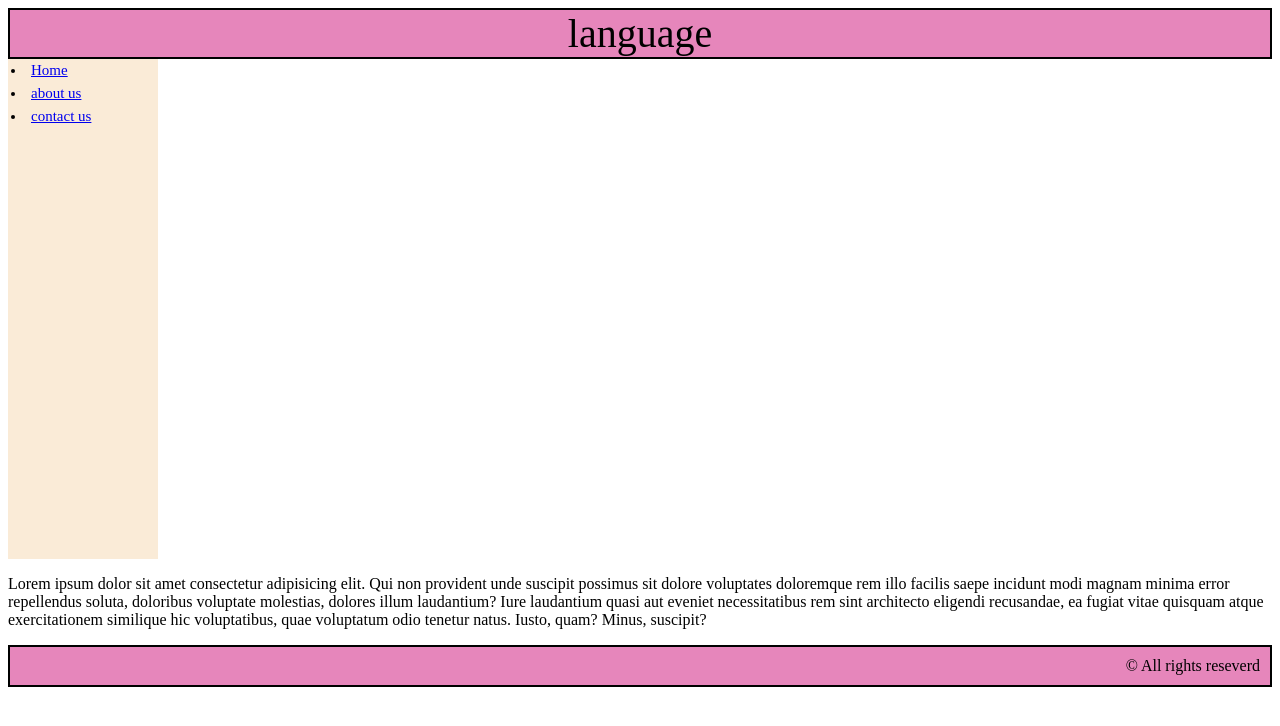
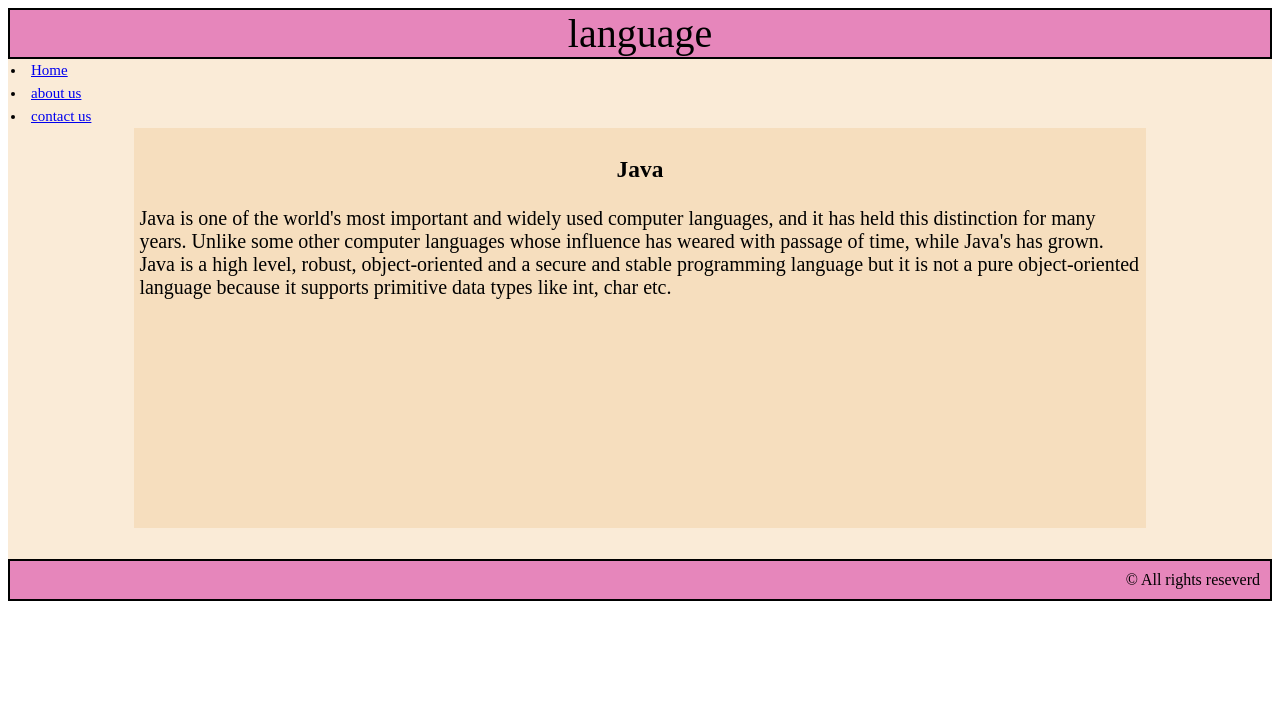
Before and after one commit to vanshitashah/html_css, a plain HTML site: page layout.html in a window 1280 px wide. Drawn offline with Linux system fonts and the light colour scheme.

Commit message:
add h1 and artical tag

```diff
--- a/layout.html
+++ b/layout.html
@@ -6,6 +6,10 @@
     <meta name="viewport" content="width=device-width, initial-scale=1.0">
     <title>Document</title>
     <style>
+        *
+        {
+            box-sizing: border-box;
+        }
         header{
             background-color: rgb(230, 134, 187);
             text-align: center;
@@ -15,20 +19,22 @@
         }
         section{
             background-color: antiquewhite;
-            width: 150px;
+            width: auto;
             height: 500px;
             font-size: 15px;
             margin: 0;
-            display: inline-block
+
         }
+
         li{
             padding: 3px;
         }
-        nav, article {
-    width: 100%;
-    height: auto;
-    display: inline-flexbox;
-  }
+        nav
+        {
+
+
+        }
+
 
         footer{
             text-align: right;
@@ -36,7 +42,34 @@
             border: 2px solid black;
             background-color:rgb(230, 134, 187);
         }
+        section{
+            display: inline-block;
+            background-color: antiquewhite;
+            border: 2 px solid brown ;
+        }
+        section::after{
+            display: flex;
+            text-align: center;
+
+        }
         article{
+            background-color: rgb(246, 222, 190);
+            margin :auto;
+            width: 80%;
+            height: 400px;
+            margin-top: 0px;
+            margin-bottom: 0px;
+            margin-right: opx;
+            font-size: 20px;
+            padding: 5px;
+
+        }
+        h1{
+            text-align: center;
+        }
+        nav{
+
+            display: inline-block;
 
         }
 
@@ -45,7 +78,7 @@
 <body>
 
     <header>language</header>
-    <section>
+    <section >
         <nav>
             <li><a href="#">Home</a></li>
             <li><a href="#">about us</a></li>
@@ -53,10 +86,12 @@
 
         </nav>
 
+       <article>
+        <h1>Java</h1>
+        Java is one of the world's most important and widely used computer languages, and it has held this distinction for many years. Unlike some other computer languages whose influence has weared with passage of time, while Java's has grown.
+        Java is a high level, robust, object-oriented and a secure and stable programming language but it is not a pure object-oriented language because it supports primitive data types like int, char etc.</article>
     </section>
-    <article>
-        <p>Lorem ipsum dolor sit amet consectetur adipisicing elit. Qui non provident unde suscipit possimus sit dolore voluptates doloremque rem illo facilis saepe incidunt modi magnam minima error repellendus soluta, doloribus voluptate molestias, dolores illum laudantium? Iure laudantium quasi aut eveniet necessitatibus rem sint architecto eligendi recusandae, ea fugiat vitae quisquam atque exercitationem similique hic voluptatibus, quae voluptatum odio tenetur natus. Iusto, quam? Minus, suscipit?</p>
-    </article>
+
 
     <footer> &copy All rights reseverd </footer>
 
```
